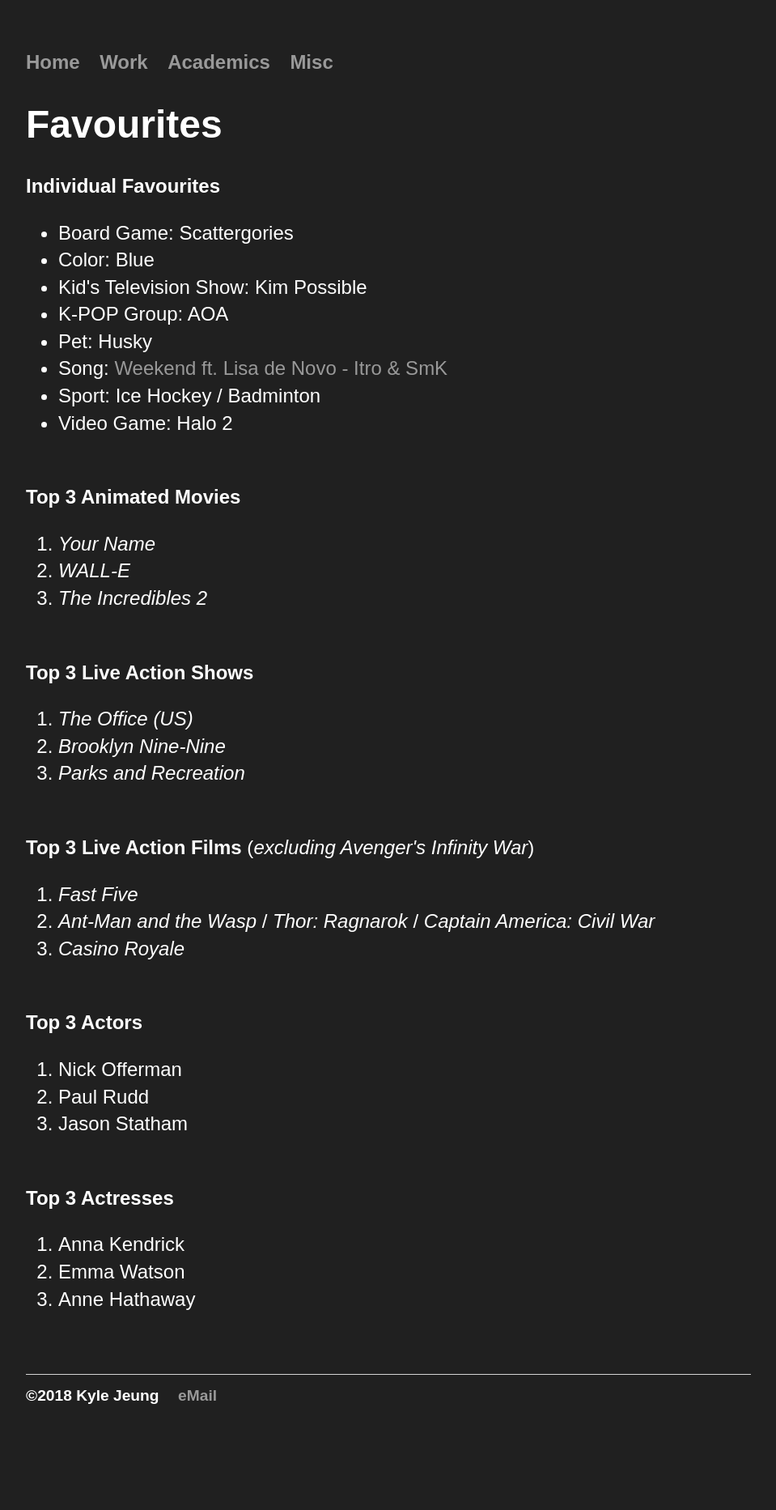
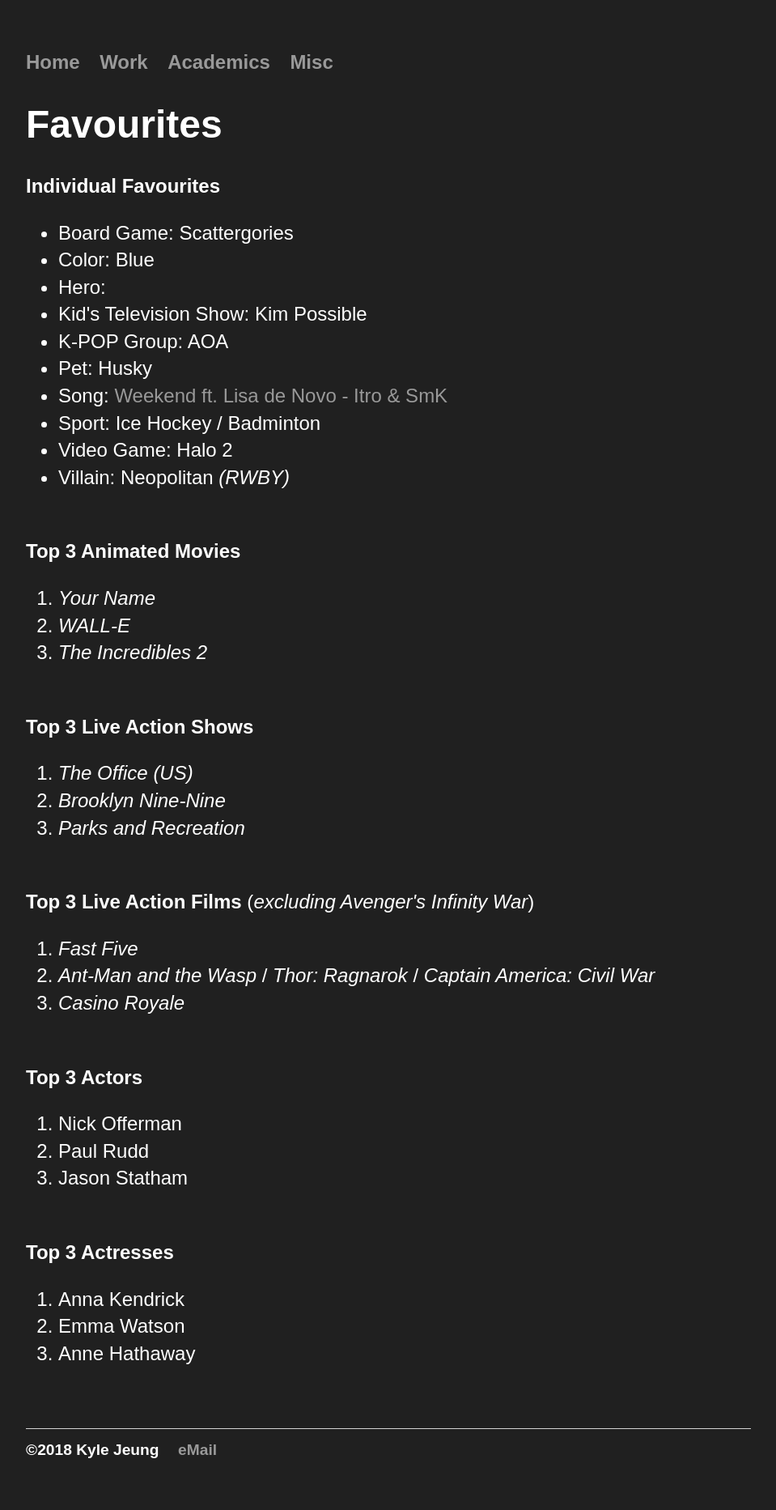
Before and after one commit to jeungkyle/portfolio, a Jekyll site: the page built from favourites/index.html, in a window 1280 px wide. Shown: the whole page at 81% size, without its empty margins (160-1119 px from the left). Built offline with Jekyll 4.4.1, drawn with Linux system fonts in a browser that asks for light colours; before the commit the page ends 1798 px from its top, so only the background shows below that.

Commit message:
Update index.html

```diff
--- a/favourites/index.html
+++ b/favourites/index.html
@@ -11,12 +11,14 @@
 	<ul>
 		<li>Board Game: Scattergories
 		<li>Color: Blue</li>
+		<li>Hero:
 		<li>Kid's Television Show: Kim Possible</li>
 		<li>K-POP Group: AOA</li>
 		<li>Pet: Husky</li>
 		<li>Song: <a href="https://www.youtube.com/watch?v=b2ha7tA7kS4">Weekend ft. Lisa de Novo - Itro & SmK</a></li>
 		<li>Sport: Ice Hockey / Badminton</li>
 		<li>Video Game: Halo 2</li>
+		<li>Villain: Neopolitan <i>(RWBY)</i></li>
 
   	</ul><br>
 <p>
```
